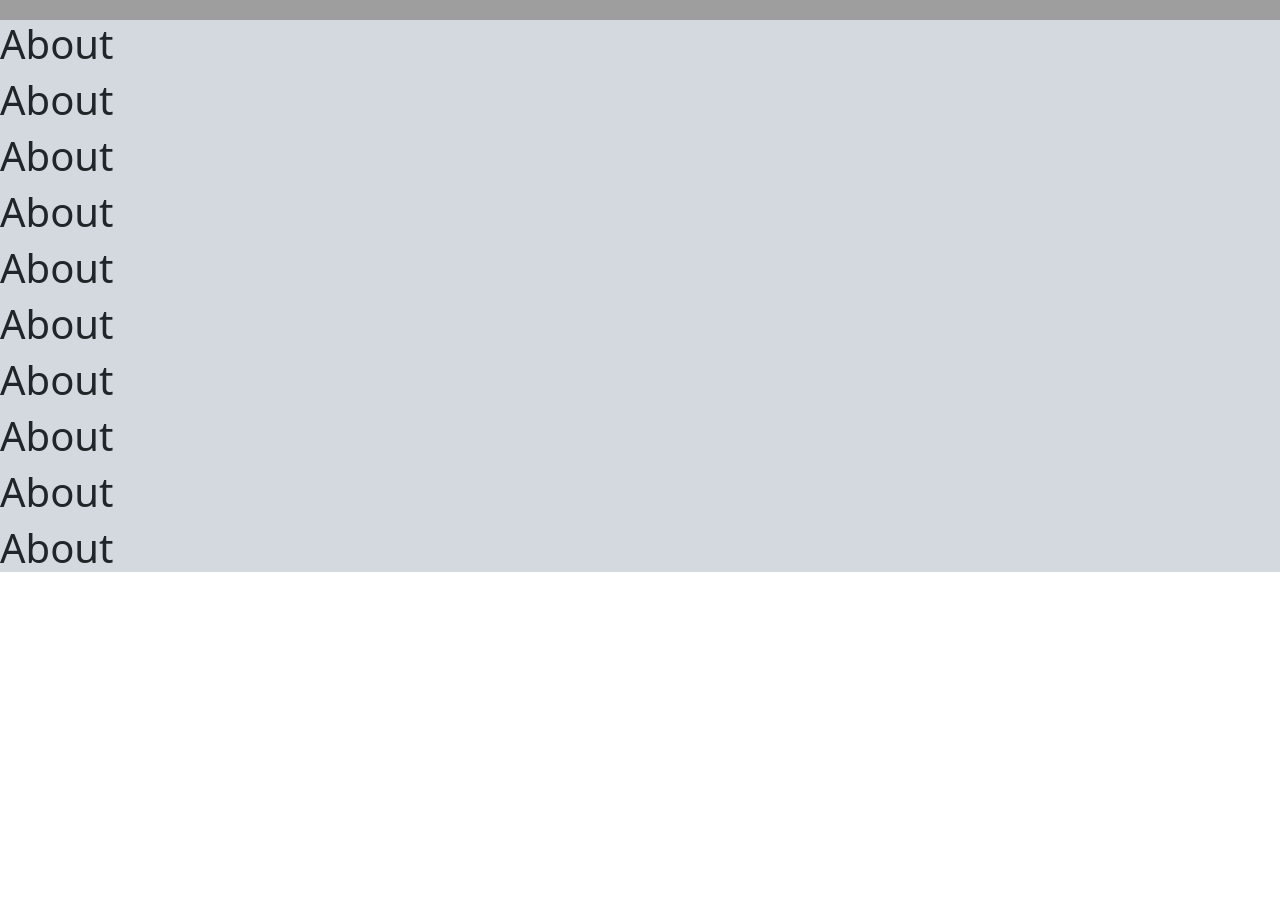
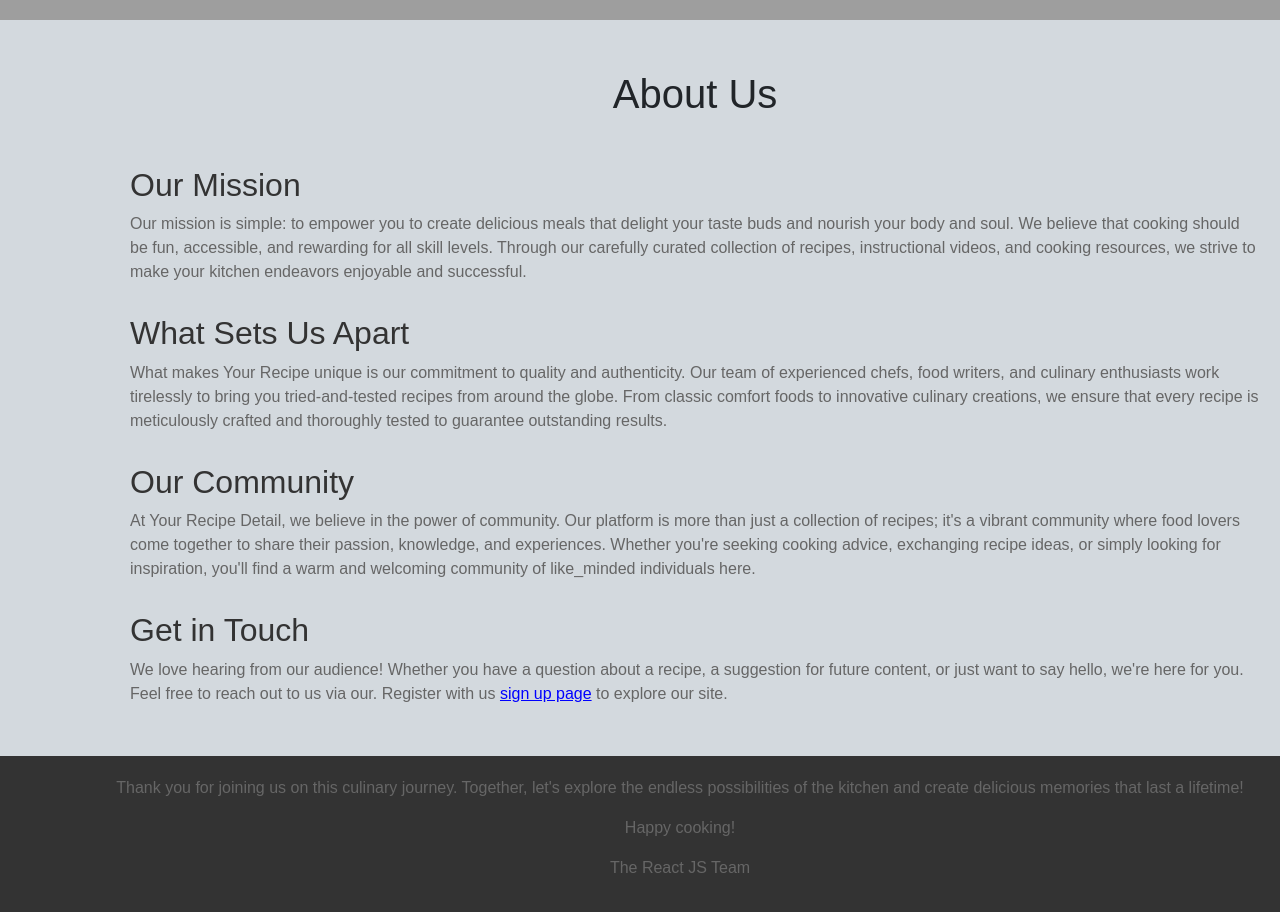
Before and after one commit to miteshjuikar/FoodInfo, a React (Vite) app: page / in a window 1280 px wide. Shown: the part 780-1692 px from the top of the page. Before the commit the page ends 1360 px from the top, so only its background shows below. Built offline with nearby package versions, Linux system fonts and the light colour scheme; grey boxes are pictures that could not be loaded.

Commit message:
about page

```diff
--- /dev/null
+++ b/src/Components/About.jsx
@@ -0,0 +1,41 @@
+import React from 'react'
+import style from './About.module.css'
+import { Link } from 'react-router-dom'
+
+export default function About() {
+  return (
+    <div className={style.about_page} >
+        <div className={style.about_page_content} >
+        <header className={style.about_header}>
+            <h1>About Us</h1>
+        </header>
+        <main className={style.about_main}>
+            <section id="mission" className={style.about_section}>
+                <h2 className={style.about_section_title}>Our Mission</h2>
+                <p className={style.about_section_content}>Our mission is simple: to empower you to create delicious meals that delight your taste buds and nourish your body and soul. We believe that cooking should be fun, accessible, and rewarding for all skill levels. Through our carefully curated collection of recipes, instructional videos, and cooking resources, we strive to make your kitchen endeavors enjoyable and successful.</p>
+            </section>
+            <section id="sets_apart" className={style.about_section}>
+                <h2 className={style.about_section_title}>What Sets Us Apart</h2>
+                <p className={style.about_section_content}>What makes Your Recipe unique is our commitment to quality and authenticity. Our team of experienced chefs, food writers, and culinary enthusiasts work tirelessly to bring you tried-and-tested recipes from around the globe. From classic comfort foods to innovative culinary creations, we ensure that every recipe is meticulously crafted and thoroughly tested to guarantee outstanding results.</p>
+            </section>
+            <section id="community" className={style.about_section}>
+                <h2 className={style.about_section_title}>Our Community</h2>
+                <p className={style.about_section_content}>At Your Recipe Detail, we believe in the power of community. Our platform is more than just a collection of recipes; it's a vibrant community where food lovers come together to share their passion, knowledge, and experiences. Whether you're seeking cooking advice, exchanging recipe ideas, or simply looking for inspiration, you'll find a warm and welcoming community of like_minded individuals here.</p>
+            </section>
+            <section id="get_in_touch" className={style.about_section}>
+                <h2 className={style.about_section_title}>Get in Touch</h2>
+                <p className={style.about_section_content}>We love hearing from our audience! Whether you have a question about a recipe, a suggestion for future content, or just want to say hello, we're here for you. Feel free to reach out to us via our. Register with us <Link to="/signUp">sign up page</Link> to explore our site.</p>
+            </section>
+        </main>
+        </div>
+        <footer className={style.about_footer}>
+        <div className={style.footer_content} >
+            <p className={style.about_footer_content}>Thank you for joining us on this culinary journey. Together, let's explore the endless possibilities of the kitchen and create delicious memories that last a lifetime!</p>
+            <p className={style.about_footer_content}>Happy cooking!</p>
+            <p className={style.about_footer_content}>The React JS Team</p>
+        </div>
+        </footer>
+
+    </div>
+  )
+}
--- /dev/null
+++ b/src/Components/About.module.css
@@ -0,0 +1,48 @@
+.about_page {
+    font-family: Arial, sans-serif;
+    margin: 0;
+    padding-top: 30px;
+}
+.about_page_content {
+    padding-left: 110px;
+}
+
+.about_header {
+    padding: 20px;
+    text-align: center;
+}
+
+.about_main {
+    padding: 20px;
+}
+
+.about_section {
+    margin-bottom: 30px;
+}
+
+.about_section_title {
+    color: #333;
+}
+
+.about_footer {
+    background-color: #333;
+    color: #fff;
+    padding: 20px;
+    text-align: center;
+}
+
+.about_section_content,
+.about_footer_content {
+    color: #666;
+}
+
+.about_section_content a {
+    color: #00f; /* Change link color as needed */
+}
+
+.about_section_content a:hover {
+    text-decoration: underline;
+}
+.footer_content{
+    padding-left: 80px;
+}
--- a/src/Home.jsx
+++ b/src/Home.jsx
@@ -2,6 +2,7 @@ import React, { useContext, useState } from 'react'
 import { Link, useNavigate } from 'react-router-dom'
 import style from './Home.module.css'
 import { UserContext } from './main';
+import About from './Components/About';
 
 
 export default function Home() {
@@ -25,17 +26,7 @@ export default function Home() {
     </div>
 
     <div id="about" className={style.aboutDiv} >
-
-    <div><h1>About</h1></div>
-    <div><h1>About</h1></div>
-    <div><h1>About</h1></div>
-    <div><h1>About</h1></div>
-    <div><h1>About</h1></div>
-    <div><h1>About</h1></div>
-    <div><h1>About</h1></div>
-    <div><h1>About</h1></div>
-    <div><h1>About</h1></div>
-    <div><h1>About</h1></div>
+      <About />
     </div>
     </>
   )
```
